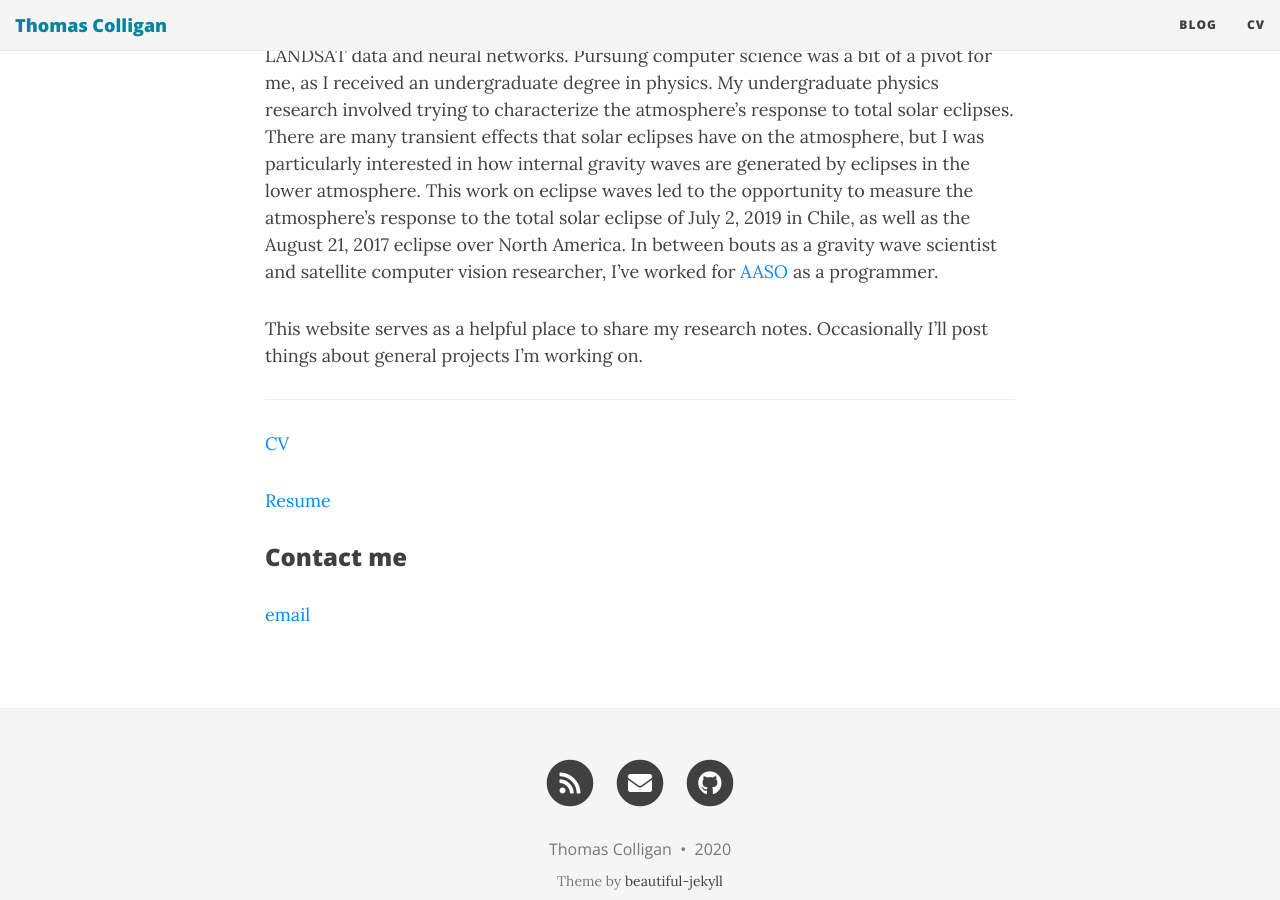
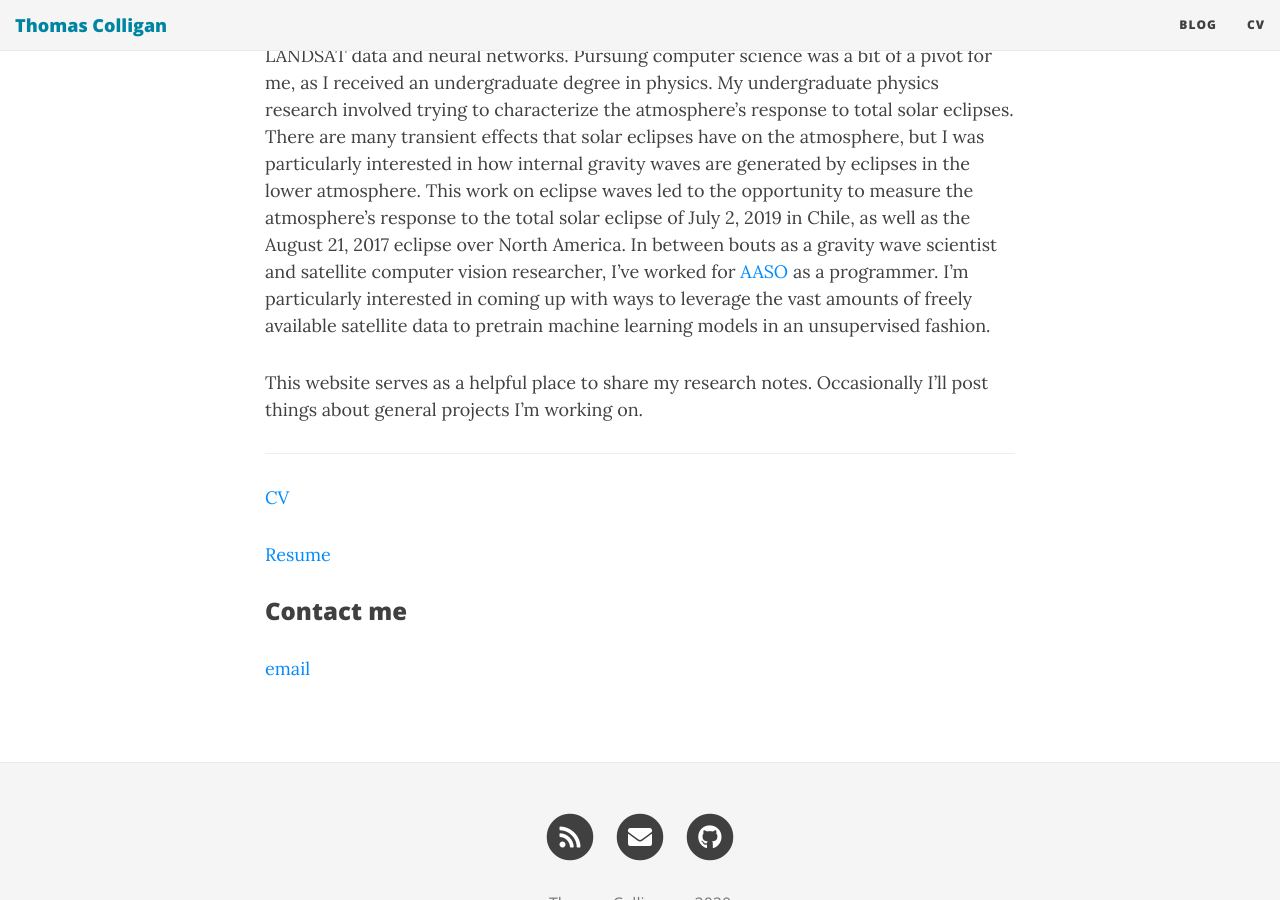
Before and after one commit to colligant/colligant.github.io, a Jekyll site: the page built from index.md, in a window 1280 px wide and 900 px high, scrolled down 702 px. Built offline with Jekyll 4.4.1, drawn with Linux system fonts in a browser that asks for light colours; nearby versions of some CDN libraries.

Commit message:
Update index

```diff
--- a/index.md
+++ b/index.md
@@ -7,17 +7,23 @@ bigimg:
   - "/img/jumbo_elk.png": "Elk on Mount Jumbo"
 ---
 ## About
-Graduate student in computer science at the University of Montana. Advised by [Douglas
-Brinkerhoff](https://dbrinkerhoff.org). My masters' thesis involves mapping irrigation across the
-CONUS using LANDSAT data and neural networks. Pursuing computer science was a bit of a pivot for me,
-as I received an undergraduate degree in physics. My undergraduate physics research involved trying
-to characterize the atmosphere's response to total solar eclipses. There are many transient effects
-that solar eclipses have on the atmosphere, but I was particularly interested in how internal
-gravity waves are generated by eclipses in the lower atmosphere. This work on eclipse waves led to
-the opportunity to measure the atmosphere's response to the total solar eclipse of July 2, 2019 in
-Chile, as well as the August 21, 2017 eclipse over North America. In between bouts as a gravity wave
-scientist and satellite computer vision researcher, I've worked for [AASO](https://umt.edu/aaso/) as
-a programmer.
+Graduate student in computer science at the University of Montana. Advised by
+[Douglas Brinkerhoff](https://dbrinkerhoff.org). My masters' thesis involves
+mapping irrigation across the CONUS using LANDSAT data and neural networks.
+Pursuing computer science was a bit of a pivot for me, as I received an
+undergraduate degree in physics. My undergraduate physics research involved
+trying to characterize the atmosphere's response to total solar eclipses. There
+are many transient effects that solar eclipses have on the atmosphere, but I was
+particularly interested in how internal gravity waves are generated by eclipses
+in the lower atmosphere. This work on eclipse waves led to the opportunity to
+measure the atmosphere's response to the total solar eclipse of July 2, 2019 in
+Chile, as well as the August 21, 2017 eclipse over North America. In between
+bouts as a gravity wave scientist and satellite computer vision researcher, I've
+worked for [AASO](https://umt.edu/aaso/) as a programmer. I'm particularly
+interested in coming up with ways to leverage the vast amounts of freely
+available satellite data to pretrain machine learning models in an unsupervised
+fashion.
+
 
 This website serves as a helpful place to share my research notes.
 Occasionally I'll post things about general projects I'm working on.
```
